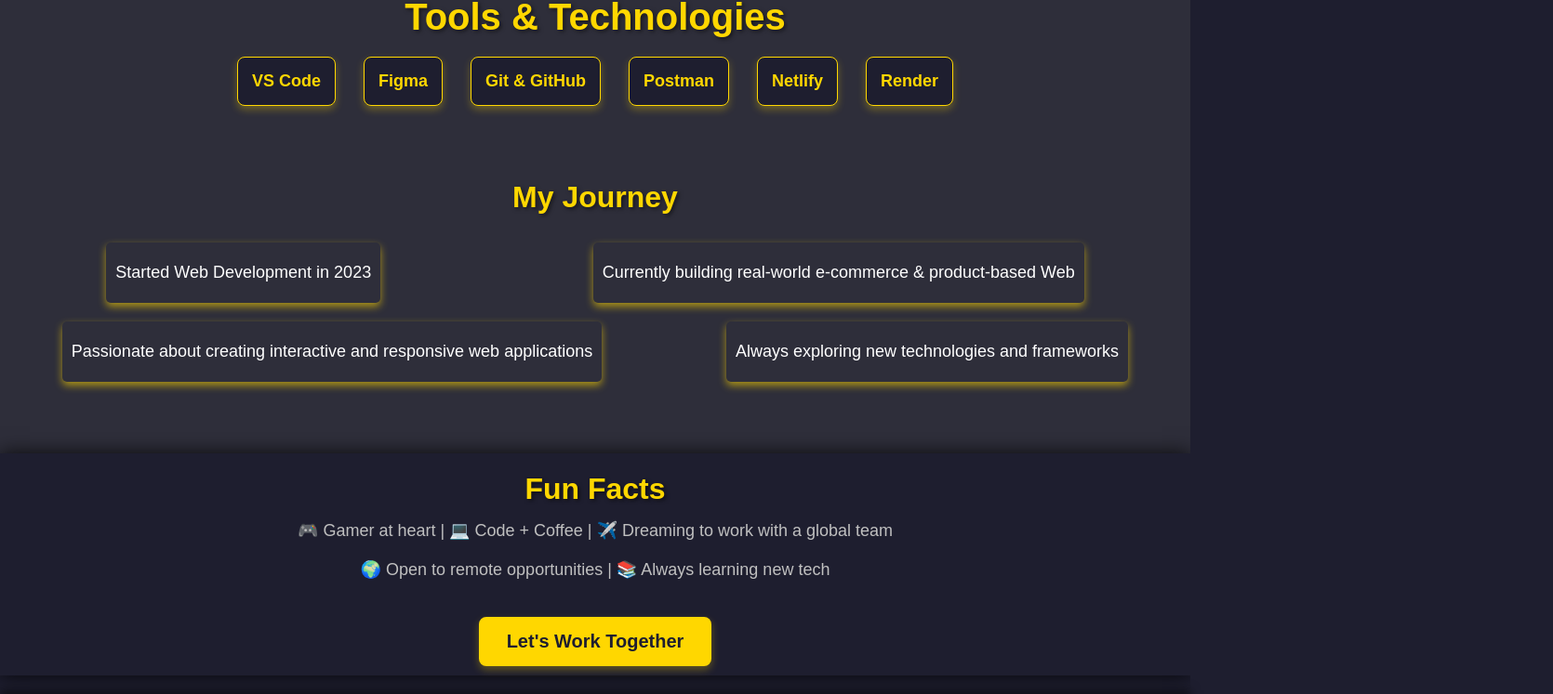
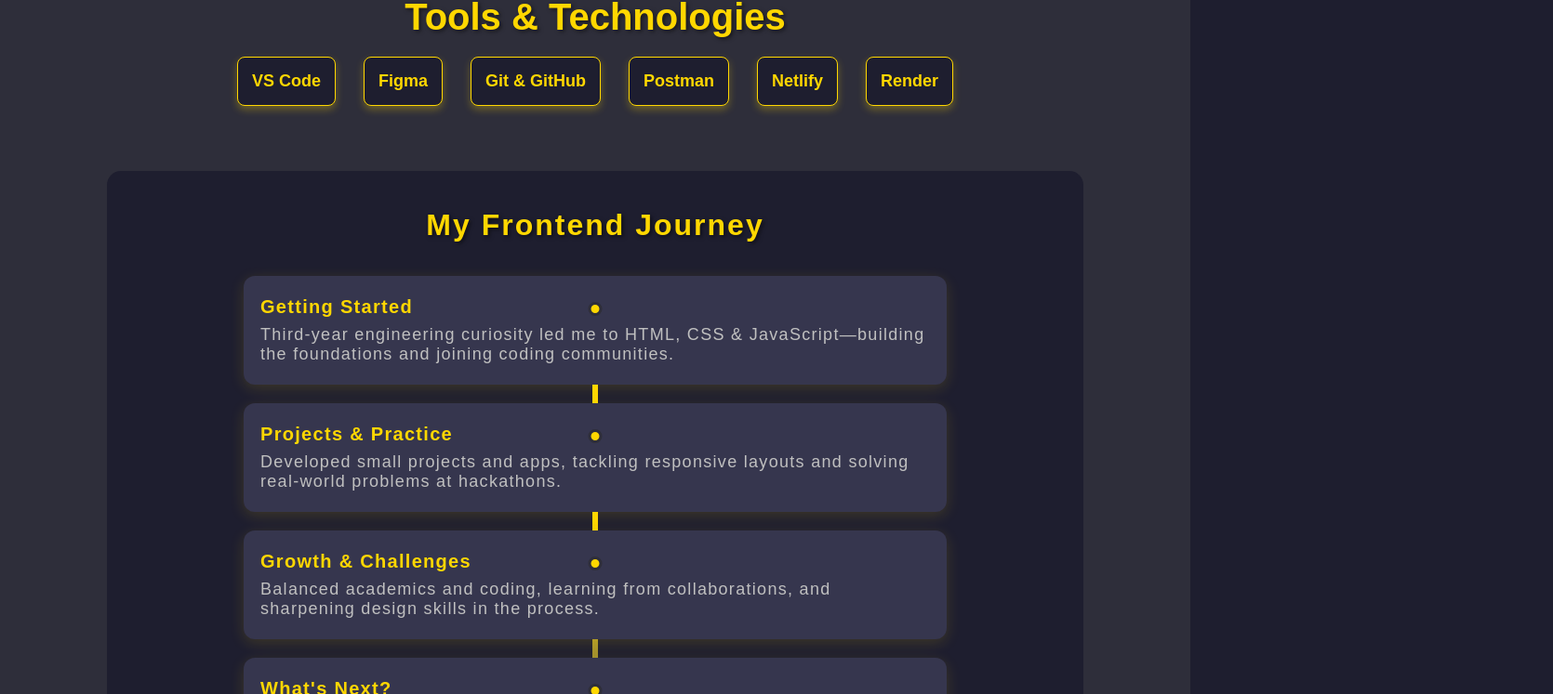
Before and after one commit to prakash552/prakash-portfolio, a React (Create React App) app in the folder frontend/: page / in a window 1280 px wide. Shown: the part 2053-2800 px from the top of the page at 93% size, 1670 px wide, since content can reach past the window. Built offline with nearby package versions, Linux system fonts and the light colour scheme; the HTML template or start-up script is replaced by a standard one.

Commit message:
update css

```diff
--- a/frontend/src/Pages/Homepage.jsx
+++ b/frontend/src/Pages/Homepage.jsx
@@ -102,15 +102,49 @@ const Homepage = () => {
       </section>
 
         {/* Timeline / Journey Section */}
-        <section className="journey">
-          <h2>My Journey</h2>
-          <ul>
-            <li>Started Web Development in 2023</li>
-            <li>Currently building real-world e-commerce & product-based Web</li>
-            <li>Passionate about creating interactive and responsive web applications</li>
-            <li>Always exploring new technologies and frameworks</li>
-          </ul>
-        </section>
+   <section class="journey-timeline">
+  <h2>My Frontend Journey</h2>
+  <div class="timeline">
+    <div class="timeline-item left">
+      <div class="content">
+        <span class="dot"></span>
+        <h3>Getting Started</h3>
+        <p>Third-year engineering curiosity led me to HTML, CSS & JavaScript—building the foundations and joining coding communities.</p>
+      </div>
+    </div>
+    <div class="timeline-item right">
+      <div class="content">
+        <span class="dot"></span>
+        <h3>Projects & Practice</h3>
+        <p>Developed small projects and apps, tackling responsive layouts and solving real-world problems at hackathons.</p>
+      </div>
+    </div>
+    <div class="timeline-item left">
+      <div class="content">
+        <span class="dot"></span>
+        <h3>Growth & Challenges</h3>
+        <p>Balanced academics and coding, learning from collaborations, and sharpening design skills in the process.</p>
+      </div>
+    </div>
+    <div class="timeline-item right">
+      <div class="content">
+        <span class="dot"></span>
+        <h3>What's Next?</h3>
+        <p>Eager to master advanced frameworks, join open source, and seek internships for deeper frontend expertise.</p>
+      </div>
+    </div>
+  </div>
+</section>
+
+{/* project section  */}
+
+ <div className="navigation-row">
+      <p className="nav-text">Tap the button to explore my projects</p>
+      <Link to="/projects" className="btn-nav">
+        View Projects <span className="btn-arrow">→</span>
+      </Link>
+    </div>
+
 
         {/* Fun Facts Section */}
         <section className="fun-facts">
--- a/frontend/src/Styles/Footer.css
+++ b/frontend/src/Styles/Footer.css
@@ -1,14 +1,13 @@
 .footer {
-	background: linear-gradient(135deg, #2e2e3a, #1e1e2f);
+	background:#1e1e2f;
 	color: #ffffff;
 	padding: 5px 10px;
 	text-align: center;
 	box-shadow: 0px -4px 10px rgba(0, 0, 0, 0.5);
 	position:relative;
-	bottom: 0;
  margin-top: 20px;
   width: 100%;
-  height: auto;
+  height: 30vh;
   animation: fadeIn 1s ease-in-out;
   backdrop-filter: blur(10px);
   border-top: 1px solid #ffd700;
@@ -29,7 +28,7 @@ justify-content: left;
 
   .footer-links {
 	margin-bottom: 20px;
-	flex-direction: column;
+
   }
 
   .footer-links a {
@@ -52,9 +51,9 @@ justify-content: left;
   /* Social links wide layout */
   .footer-social {
 	margin: 20px 0;
-	display: flex;
-	justify-content: center;
-	flex-wrap: wrap;
+	position: relative;
+	right: -400px;
+	bottom: 53px;
   }
 
   .footer-social a {
@@ -94,16 +93,17 @@ justify-content: left;
 margin-bottom: 10px;
 
 	}
-	.footer-links{
 
-	}
 	.footer-links a {
 		font-size: 16px;
 
 	}
-	.footer-social a {
+	.footer-social {
 		font-size: 20px;
 		margin: 0 15px;
+		position: relative;
+		right: 0px;
+		bottom: 0px;
 
 	}
 	.footer-copyright {
@@ -111,7 +111,7 @@ margin-bottom: 10px;
 		text-align: center; /* Centers the text */
 		background: #1e1e2f; /* Darker background for separation */
 		color: #c0c0c0;
-		padding: 5px 5px;
+		padding: 10px 5px;
 		margin-top: 15px;
 		border-top: 1px solid #ffd700; /* Optional: Gold border for extra elegance */
 		font-size: 16px;
--- a/frontend/src/Styles/Homepage.css
+++ b/frontend/src/Styles/Homepage.css
@@ -482,64 +482,160 @@ gap: 50px;
 }
 
 /* 🚀 Journey Section */
-.journey {
-	margin-top: 50px;
-
-	background-color: #2e2e3a;
-	height: 38vh;
+.journey-timeline {
+    background: #1e1e2f;
+    border-radius: 15px;
+    margin: 50px auto;
+    max-width: 1050px;
+    padding: 30px 0;
 }
 
-.journey h2 {
+.journey-timeline h2 {
+    text-align: center;
     font-size: 32px;
     color: #ffd700;
-	margin-bottom: 20px;
-	text-shadow: 2px 2px 4px rgba(0, 0, 0, 0.5);
-	padding-top: 10px;
+    text-shadow: 2px 2px 4px rgba(0,0,0,0.5);
+    margin-bottom: 36px;
+    letter-spacing: 2px;
 }
 
-.journey ul {
-	list-style: none;
+.timeline {
+    position: relative;
+    width: 90%;
+    margin: auto;
     padding: 0;
-	display: flex;
-	flex-direction: row;
-	justify-content: center;
-	flex-wrap: wrap;
-	align-items: center;
 }
 
-.journey li {
-	background-color: transparent;
-	color: #ffffff;
-	margin: 10px auto;
-	padding: 22px 10px;
-	border-radius: 5px;
-	box-shadow: 0 4px 8px rgba(255, 215, 0, 0.6);
-	transition: background-color 0.3s;
-	gap: 30px;
+/* Vertical line stays center */
+.timeline::before {
+    content: "";
+    position: absolute;
+    left: 50%;
+    top: 0;
+    transform: translateX(-50%);
+    width: 6px;
+    height: 100%;
+    background: linear-gradient(180deg,#ffd700 50%, #555 100%);
+    border-radius: 3px;
+}
+
+/* All timeline items full width (or near full) stacked vertically */
+.timeline-item {
+    position: relative;
+    width: 80%;      /* narrowed to keep space around line */
+    margin: 20px auto;
+    text-align: left; /* consistent text alignment */
+}
+
+/* Content box styling */
+.timeline-item .content {
+    background: #36364e;
+    color: #c0c0c0;
+    border-radius: 12px;
+    box-shadow: 0 4px 16px rgba(255,215,0,0.14);
+    padding: 22px 18px;
+    position: relative;
+    transition: box-shadow 0.3s;
 	font-size: 18px;
+	letter-spacing: 1.3px;
+}
+
+/* Hover effect */
+.timeline-item .content:hover {
+    box-shadow: 0 12px 24px rgba(255,215,0,0.32);
+}
+
+/* Dot on the center line, aligned horizontally center of timeline */
+.timeline-item .dot {
+    position: absolute;
+    left: 50%;
+    top: 28px;
+    width: 15px;
+    height: 15px;
+    background: #ffd700;
+    border-radius: 50%;
+    border: 3px solid #2e2e3a;
+    transform: translateX(-50%);
+}
+
+.timeline-item h3 {
+    font-size: 20px;
+    color: #ffd700;
+    margin-bottom: 8px;
+}
+
+/* Responsive fallback: full width on smaller screens */
+@media (max-width: 900px) {
+    .timeline::before {
+        left: 0px;
+        transform: none;
+    }
+    .timeline-item {
+        width: 85%;
+        margin: 15px 0 30px 50px; /* leave space for left line & dot */
+        text-align: left;
+		font-size: 20px;
+		color: #c0c0c0;
+    }
+    .timeline-item .dot {
+        left: -35px;
+        transform: none;
+    }
+	.navigation-row {
+		flex-direction: column;
+		gap: 16px;
+		margin-top: -80px;
+	}
+}
+.navigation-row {
   display: flex;
   justify-content: center;
   align-items: center;
-	cursor: pointer;
-
+  gap: 24px;
+  margin: 10px auto;
+  max-width: 1000px;
+  background-color: #2e2e3a;
+  padding: 16px 24px;
+  border-radius: 12px;
+  box-shadow: 0 6px 20px rgba(44, 44, 60, 0.3);
+  color: #ddd;
+  font-family: Arial, sans-serif;
 }
 
-.journey li:hover {
-	background-color: #3a3a4f;
-	box-shadow: 0 6px 12px rgba(255, 215, 0, 0.4);
-	transform: translateY(-5px);
+.nav-text {
+  font-size: 18px;
+  color: #ffd700;
+  margin: 0;
+  white-space: nowrap;
 }
 
-/* 🎉 Fun Facts */
-.fun-facts {
-	margin-top: 0px;
-	background-color: #1e1e2f;
-	padding: 10px;
-	box-shadow: 0 0 20px rgba(0, 0, 0, 0.8);
-	width: 100%;
-	animation: fadeIn 1s ease-in-out;
+.btn-nav {
+  display: inline-flex;
+  align-items: center;
+  background-color: #ffd700;
+  color: #2e2e3a;
+  padding: 12px 28px;
+  font-size: 20px;
+  font-weight: 600;
+  border-radius: 12px;
+  text-decoration: none;
+  box-shadow: 0 8px 15px rgba(255, 215, 0, 0.4);
+  cursor: pointer;
+  transition: background-color 0.3s ease, transform 0.25s ease;
+}
 
+.btn-nav:hover {
+  background-color: #e6c300;
+  transform: scale(1.1);
+  box-shadow: 0 12px 28px rgba(255, 215, 0, 0.6);
 }
+
+.btn-arrow {
+  margin-left: 12px;
+  font-size: 24px;
+  line-height: 2;
+}
+
 
 .fun-facts h2 {
 	font-size: 32px;
@@ -579,7 +675,7 @@ gap: 50px;
 	cursor: pointer;
 	transition: background-color 0.3s, transform 0.2s ease;
 	box-shadow: 0 4px 8px rgba(255, 215, 0, 0.3);
-	margin-top: 20px;
+	margin-top: 10px;
 	display: inline-block;
 	text-decoration: none;
 	text-align: center;
@@ -631,6 +727,16 @@ gap: 50px;
 		font-size: 16px;
 	}
 
+	.fun-facts
+	{
+		margin-top: 15vh;
+	background-color: #1e1e2f;
+	padding: 10px;
+	box-shadow: 0 0 20px rgba(0, 0, 0, 0.8);
+	width: 100%;
+	animation: fadeIn 1s ease-in-out;
+
+	}
 	.fun-facts p {
 		font-size: 16px;
 	}
--- a/frontend/src/Styles/Projects.css
+++ b/frontend/src/Styles/Projects.css
@@ -1,5 +1,5 @@
 .projects-container {
-	padding: 60px 20px;
+	padding: 80px 20px;
 	text-align: center;
 	width: 100%;
 	margin: 0 auto;
@@ -92,7 +92,7 @@
 
 @media (min-width: 346px) and (max-width: 650px) {
 	.projects-container {
-	  padding: 40px 10px;
+	  padding: 80px 10px;
 	  width: 90%;
 	  margin-left: 20px;
 	  margin-right: 20px;
```
Also changed, not shown: 1 other file (tests, documents, lock files or other folders). Lines whose indentation alone changed are shown as unchanged.
